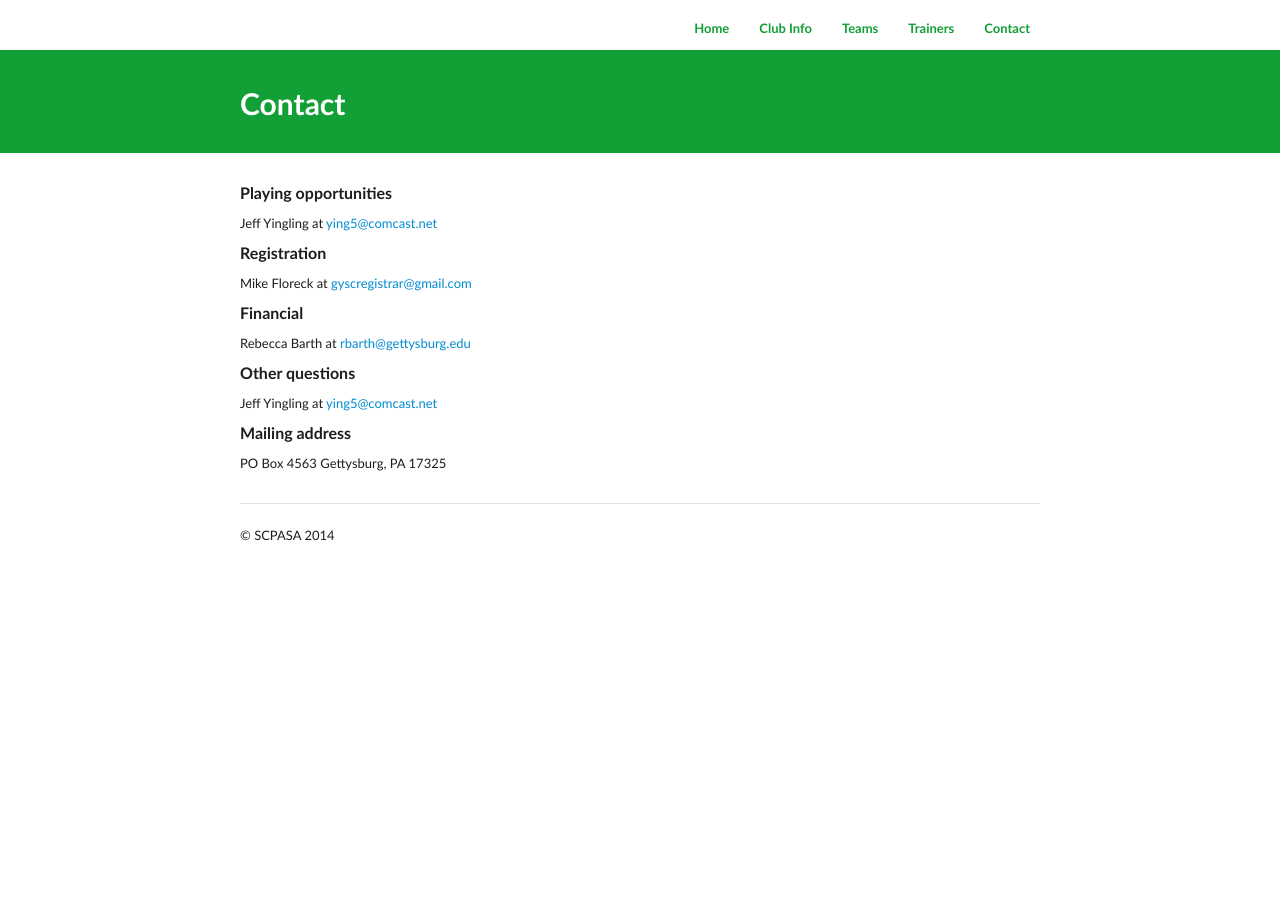
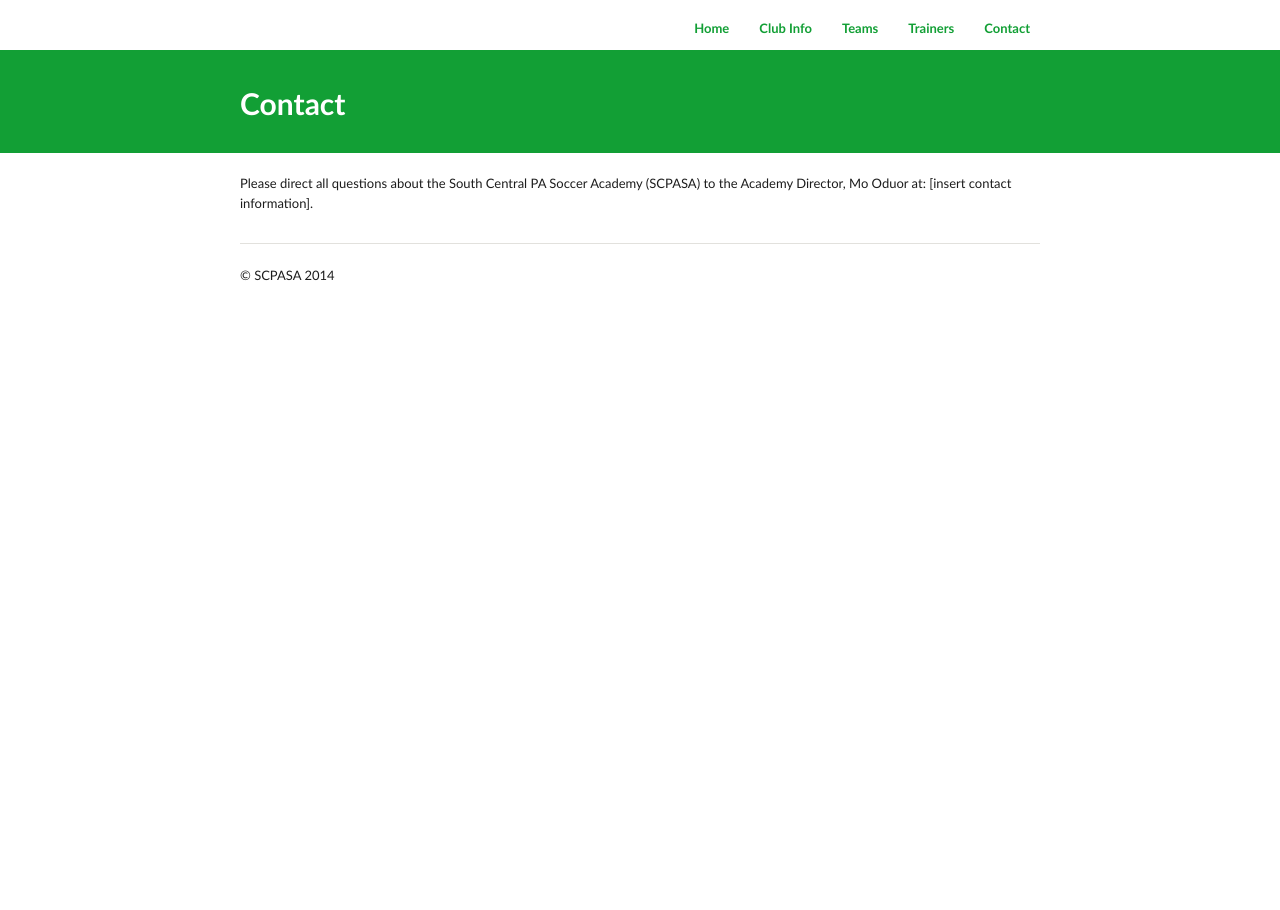
Before and after one commit to SCPASA/SCPASA.github.io, a Jekyll site: the page built from contact.md, in a window 1280 px wide. Built offline with Jekyll 4.4.1, drawn with Linux system fonts in a browser that asks for light colours; Markdown is read by kramdown in place of the engine named in the settings.

Commit message:
Update contact.md

```diff
--- a/contact.md
+++ b/contact.md
@@ -5,23 +5,4 @@ img:
 tags: gettysburg youth soccer club, gettysburg, youth, soccer, club, contact
 permalink: /contact/
 ---
-####Playing opportunities
-
-Jeff Yingling at <a href="mailto:ying5@comcast.net">ying5@comcast.net</a>
-
-####Registration
-
-Mike Floreck at <a href="mailto:gyscregistrar@gmail.com">gyscregistrar@gmail.com</a>
-
-####Financial
-
-Rebecca Barth at <a href="mailto:rbarth@gettysburg.edu">rbarth@gettysburg.edu</a>
-
-####Other questions
-
-Jeff Yingling at <a href="mailto:ying5@comcast.net">ying5@comcast.net</a>
-
-####Mailing address
-
-PO Box 4563
-Gettysburg, PA 17325
+Please direct all questions about the South Central PA Soccer Academy (SCPASA) to the Academy Director, Mo Oduor at: [insert contact information].
```
